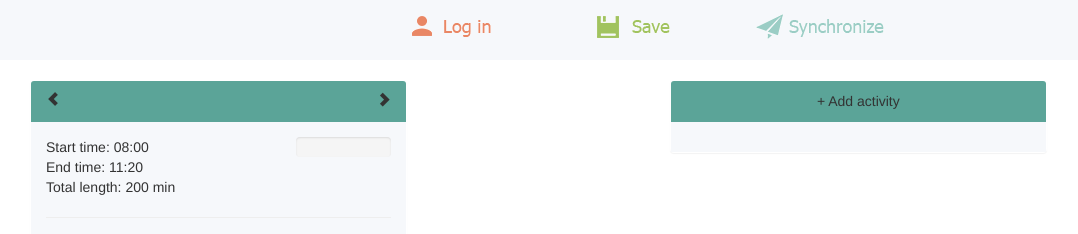
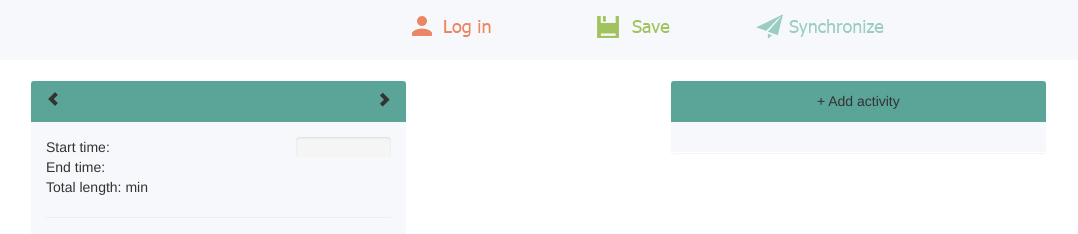
Before and after one commit to Lnsrona/Final_Project, a website: page app/index.html in a window 1280 px wide. Shown: the whole page, without its empty margins (0-1078 px from the left). Drawn offline with Linux system fonts and the light colour scheme.

Commit message:
delete the redundant things

```diff
--- a/app/partials/home.html
+++ b/app/partials/home.html
@@ -34,9 +34,9 @@
             <div class="row">
                 <div class="col-md-8">
                     <table>
-                        <tr><td>Start time: {{activity.start_time}}08:00</td></tr>
-                        <tr><td>End time: {{activity.end_time}}11:20</td></tr>
-                        <tr><td>Total length: {{activity.total_len}}200 min</td></tr>
+                        <tr><td>Start time: {{activity.start_time}}</td></tr>
+                        <tr><td>End time: {{activity.end_time}}</td></tr>
+                        <tr><td>Total length: {{activity.total_len}} min</td></tr>
                     </table>
                 </div>
                 <div class="col-md-4">
@@ -154,7 +154,7 @@
             <div class="panel-heading">
                 <div class="row" align="center">Login before saving.</div>
             </div>
-            <!--<div class="alarm">Delete?</div>-->
+
             <div class="panel-body">
                 <div><img src="icon/log.gif"></img></div>
                 <div><p>Before saving your content, please log in your google account</p></div>
@@ -170,7 +170,6 @@
             <div class="panel-heading">
                 <div class="row" align="center">Opps!Saving fails.</div>
             </div>
-            <!--<div class="alarm">Delete?</div>-->
             <div class="panel-body">
                 <div><img src="icon/network connection.gif"></img></div>
                 <div><p>There is something wrong with the Internet connection. Please check it again.</p></div>
@@ -186,7 +185,6 @@
             <div class="panel-heading">
                 <div class="row" align="center">Sure to delete?</div>
             </div>
-            <!--<div class="alarm">Delete?</div>-->
             <div class="panel-body">
                 <div><img src="icon/delete.gif"></img></div>
                 <div><p>Dragging items out of the parking lot means deleting it. Are you sure to delete it?</p></div>
@@ -203,7 +201,6 @@
             <div class="panel-heading">
                 <div class="row" align="center">Poor network</div>
             </div>
-            <!--<div class="alarm">Delete?</div>-->
             <div class="panel-body">
                 <div><img src="icon/poor network.gif"></img></div>
                 <div><p>Poor network, but we are trying to fix it. Please wait for a moment.</p></div>
```
